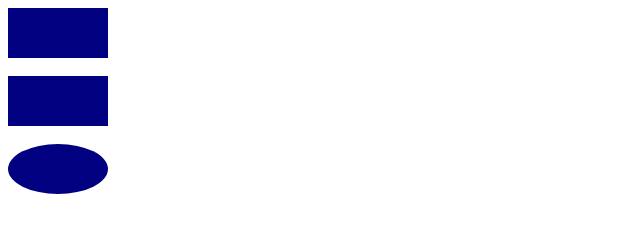
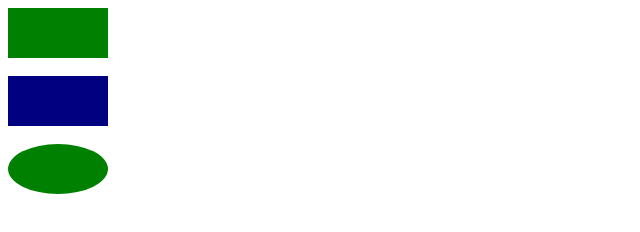
Before and after one commit to tyaa10/demo-js-frontend_1, a plain HTML site: page index.html in a window 1280 px wide. Shown: the whole page, without its empty margins (0-640 px from the left). Drawn offline with Linux system fonts and the light colour scheme.

Commit message:
setTimeout, setInterval

```diff
--- a/index.html
+++ b/index.html
@@ -32,11 +32,23 @@
             } else {
                 secondDiv.style.backgroundColor = 'navy'
             }
-
         })
         circleDiv.addEventListener('mousemove', (ev) => {
             firstDiv.style.backgroundColor = `rgb(255, ${ev.pageX}, ${ev.pageY})`
         })
+        setTimeout(() => {
+            firstDiv.style.backgroundColor = 'green'
+        }, 5000)
+        const interval = setInterval(() => {
+            if (circleDiv.style.backgroundColor !== 'green') {
+                circleDiv.style['background-color'] = 'green'
+            } else {
+                circleDiv.style.backgroundColor = 'navy'
+            }
+        }, 3000)
+        setTimeout(() => {
+            clearInterval(interval)
+        }, 12000)
     </script>
 </body>
 </html>
```
